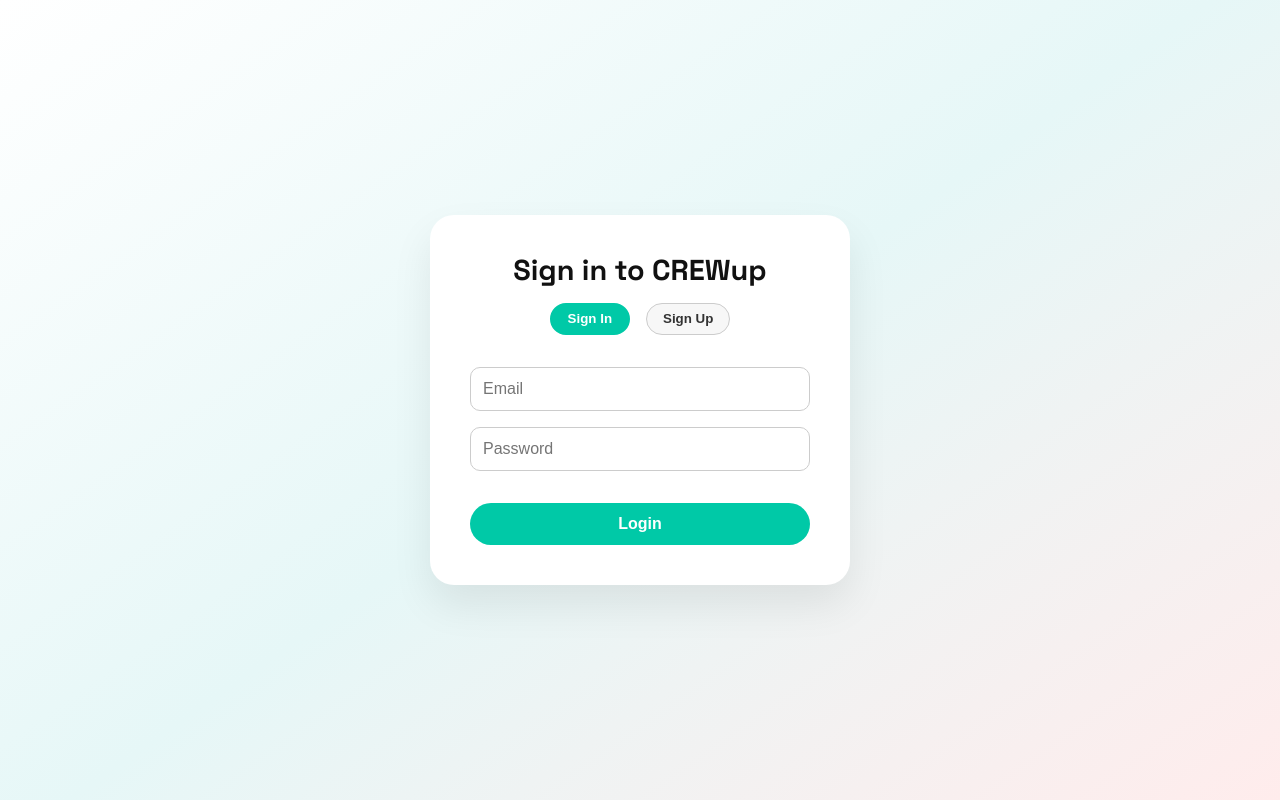
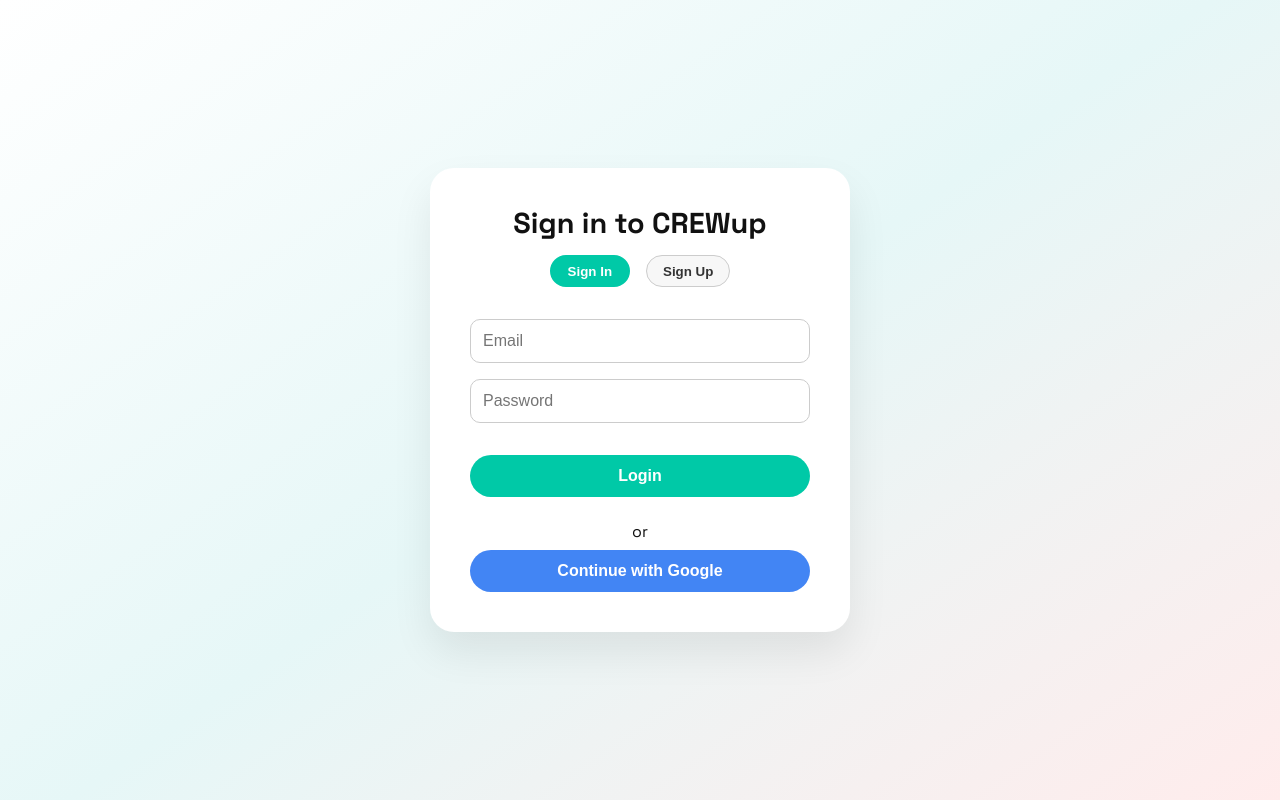
Before and after one commit to RK-1905/CREWup, a React (Vite) app: page /auth in a window 1280 px wide. Built offline with nearby package versions, Linux system fonts and the light colour scheme.

Commit message:
Add Google login + onboarding route

```diff
--- a/src/components/Auth.jsx
+++ b/src/components/Auth.jsx
@@ -2,7 +2,6 @@
 import { supabase } from "../supabase/supabaseClient";
 import { motion, AnimatePresence } from "framer-motion";
 import { useNavigate } from "react-router-dom";
-
 
 export default function Auth() {
   const [isSignUp, setIsSignUp] = useState(false);
@@ -19,8 +18,36 @@
       const { error } = await supabase.auth.signUp({ email, password });
       setMessage(error ? error.message : "Check your email to confirm sign up.");
     } else {
-      const { error } = await supabase.auth.signInWithPassword({ email, password });
+      const { data, error } = await supabase.auth.signInWithPassword({
+        email,
+        password,
+      });
+
+      if (error) {
+        if (error.message.includes("Invalid login credentials")) {
+          setMessage("Invalid email or password.");
+        } else if (error.message.includes("Email not confirmed")) {
+          setMessage("Please confirm your email before logging in.");
+        } else {
+          setMessage(error.message);
+        }
+        return;
+      }
+
       navigate("/onboarding");
+    }
+  };
+
+  const handleGoogleLogin = async () => {
+    const { error } = await supabase.auth.signInWithOAuth({
+      provider: "google",
+      options: {
+        redirectTo: "https://crewup.vercel.app/onboarding",
+      },
+    });
+
+    if (error) {
+      setMessage("Google login failed: " + error.message);
     }
   };
 
@@ -55,7 +82,14 @@
           <h2 style={{ fontSize: "1.8rem", fontWeight: "700" }}>
             {isSignUp ? "Create an account" : "Sign in to CREWup"}
           </h2>
-          <div style={{ marginTop: "1rem", display: "flex", justifyContent: "center", gap: "1rem" }}>
+          <div
+            style={{
+              marginTop: "1rem",
+              display: "flex",
+              justifyContent: "center",
+              gap: "1rem",
+            }}
+          >
             <button
               onClick={() => setIsSignUp(false)}
               style={{
@@ -131,6 +165,25 @@
           </motion.form>
         </AnimatePresence>
 
+        <div style={{ textAlign: "center", marginTop: "1.5rem" }}>
+          <p style={{ marginBottom: "0.5rem", fontWeight: 500 }}>or</p>
+          <button
+            onClick={handleGoogleLogin}
+            style={{
+              width: "100%",
+              padding: "0.75rem",
+              borderRadius: "999px",
+              background: "#4285F4",
+              color: "#fff",
+              fontWeight: 600,
+              border: "none",
+              fontSize: "1rem",
+            }}
+          >
+            Continue with Google
+          </button>
+        </div>
+
         {message && (
           <motion.p
             initial={{ opacity: 0 }}
```
Also changed, not shown: src/components/Hero.jsx (line endings or trailing spaces), src/components/Navbar.jsx (line endings or trailing spaces), src/components/steps/Step1.jsx (line endings or trailing spaces), src/components/steps/Step2.jsx (line endings or trailing spaces), src/components/steps/Step3.jsx (line endings or trailing spaces), src/components/steps/Step4.jsx (line endings or trailing spaces), src/components/steps/Step5.jsx (line endings or trailing spaces), src/components/steps/Step6.jsx (line endings or trailing spaces), 1 other file (tests, documents, lock files or other folders).
